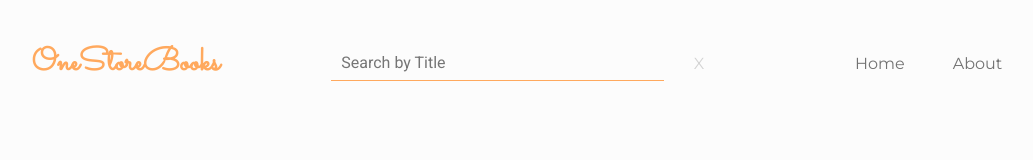
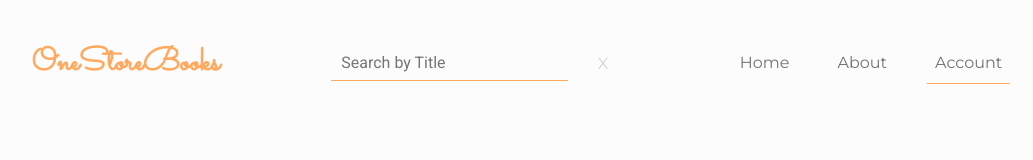
Before and after one commit to AVM-63/OSB, a React (Create React App) app in the folder OSB/: page /myaccount/form in a window 1280 px wide. Shown: the top 160 px of the page, without its empty margins (111-1144 px from the left). Built offline with nearby package versions, Linux system fonts and the light colour scheme; no server answers.

Commit message:
post sign up changes

```diff
--- a/OSB/src/Components/Navbar.jsx
+++ b/OSB/src/Components/Navbar.jsx
@@ -58,15 +58,15 @@ const Navbar = () => {
                       </NavLink>
                     </li>
 
-                    {/* <li className="nav-item mx-2 px-2">
+                    <li className="nav-item mx-2 px-2">
                       <NavLink
                         activeClassName="menu_active"
                         className="nav-link"
-                        to="/myaccount"
+                        to="/myaccount/form"
                       >
                         Account
                       </NavLink>
-                    </li> */}
+                    </li>
                   </ul>
                 </div>
               </div>
--- a/OSB/src/pages/FormF/FormSignup.jsx
+++ b/OSB/src/pages/FormF/FormSignup.jsx
@@ -1,5 +1,5 @@
 import React, { useState } from 'react';
-import { NavLink } from 'react-router-dom';
+import { NavLink, Redirect, useHistory } from 'react-router-dom';
 import validate from './validateInfo';
 import UseForm from './UseForm';
 import FormSuccess from './FormSuccess';
@@ -12,6 +12,7 @@ const FormSignup = ({ submitForm }) => {
   const [number, setNumber] = useState('');
   const [password, setPassword] = useState('');
   const [password2, setpassword2] = useState('');
+  let history = useHistory();
 
   const handleSubmit = (e) => {
     e.preventDefault();
@@ -24,11 +25,14 @@ const FormSignup = ({ submitForm }) => {
       password,
       password2
     );
+    // const fakepush = 24;
     if (password2 != password) {
       console.log('Passwords arent same!');
       alert("Passwords don't match");
     } else {
       alert('Account Created!');
+      history.push('/categories/all-books');
+      // fakepush.history.push('/categories/all-books');
 
       fetch('http://localhost:2000/signup', {
         method: 'POST',
```
